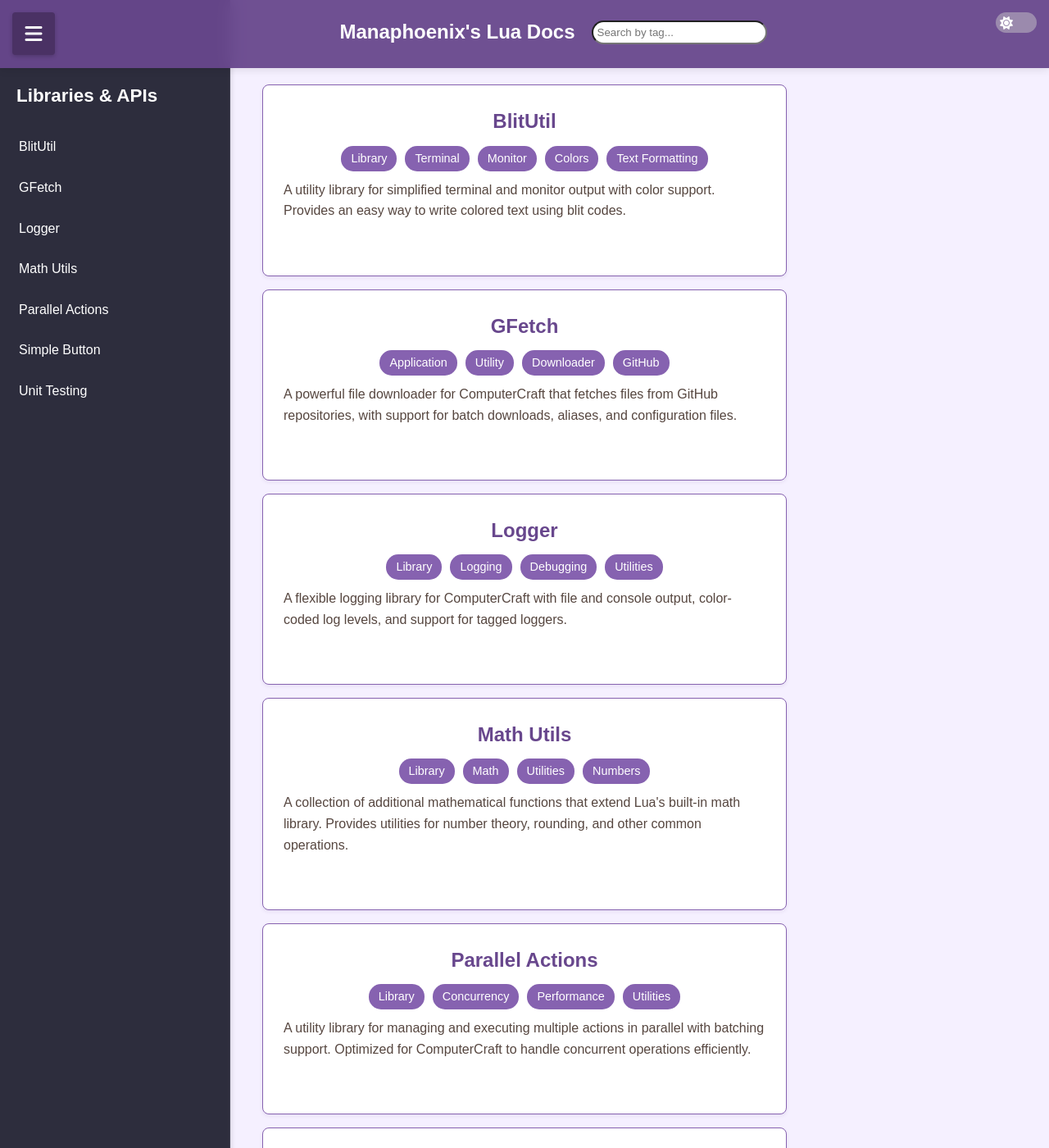
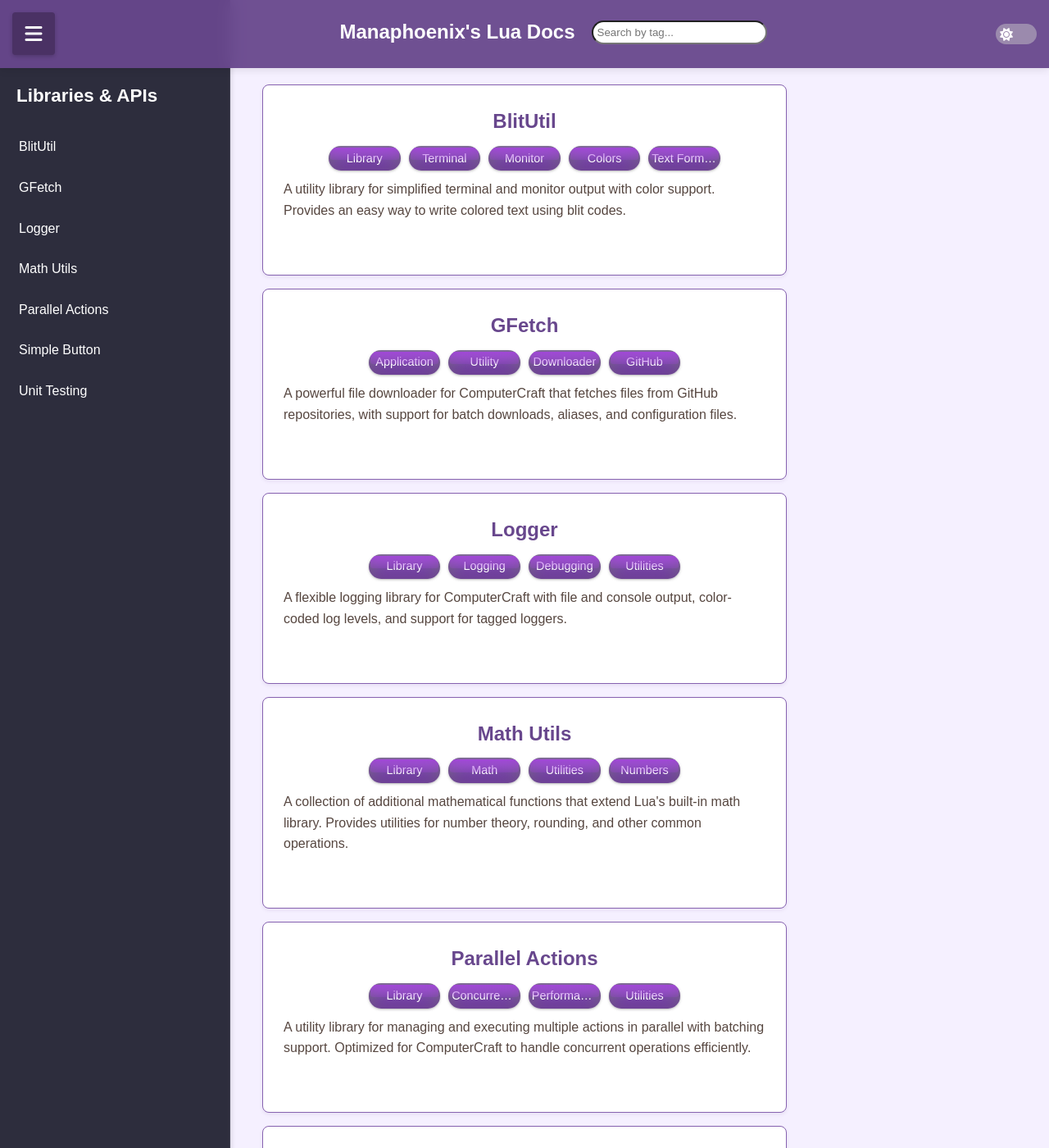
Before and after one commit to manaphoenix/CC-Code, a Jekyll site: the page built from docs/index.html, in a window 1280 px wide and 1400 px high. Shown: the whole window at 82% size. Built offline with Jekyll 4.4.1, drawn with Linux system fonts in a browser that asks for light colours.

Commit message:
updated tags

```diff
--- a/docs/assets/css/styles.css
+++ b/docs/assets/css/styles.css
@@ -238,7 +238,7 @@
   display: flex; /* Use flexbox for alignment */
   align-items: center; /* Center items vertically */
   position: fixed;
-  top: 15px;
+  top: 35%;
   right: 15px; /* Positioning the toggle */
 }
 
@@ -359,6 +359,7 @@
   align-items: center;
   justify-content: space-between;
   transition: all 0.3s ease;
+  overflow: hidden;
 }
 
 section:hover {
@@ -486,13 +487,42 @@
   display: flex;
   gap: 10px;
 }
+.tag {
+  backdrop-filter: blur(10px);
+  background: rgba(104, 71, 141, 0.7);
+  color: var(--text-light);
+  padding: 0.3vw;
+  border-radius: 15px;
+  background-color: #68478d;
+  background-image: linear-gradient(to bottom, #68478d, #8a44c9);
 
-.tag {
-  background: var(--primary-light);
-  color: var(--text-light);
-  padding: 4px 12px;
-  border-radius: 15px;
-  font-size: 0.9em;
+  width: 5rem;
+  text-align: center;
+
+  font-size: 0.9rem;
+  white-space: nowrap;
+  overflow: hidden;
+  text-overflow: ellipsis;
+
+  display: inline-block;
+  transform: scaleX(1); /* fallback for shrink */
+
+  box-shadow:
+        0px 1px 4px -2px #333, /* Optional: subtle shadow */
+        inset 0 -5px 20px hsla(0, 0%, 0%, 0.4), /* Optional: top light */
+        inset 0 5px 20px hsla(0, 0%, 100%, 0.4); /* Optional: bottom shadow */
+}
+
+.tag::after {
+  content: '';
+  position: absolute;
+  top: 2px; /* Adjust as needed */
+  left: 2px; /* Adjust as needed */
+  width: calc(100% - 4px); /* Adjust as needed */
+  height: 50%; /* Adjust as needed */
+  background: linear-gradient(rgba(169, 63, 231, 0.8), rgba(169, 63, 231, 0.2)); /* Highlight gradient */
+  /* Optional: border-radius for rounded corners */
+  border-radius: 3px;
 }
 
 .learn-more {
```
